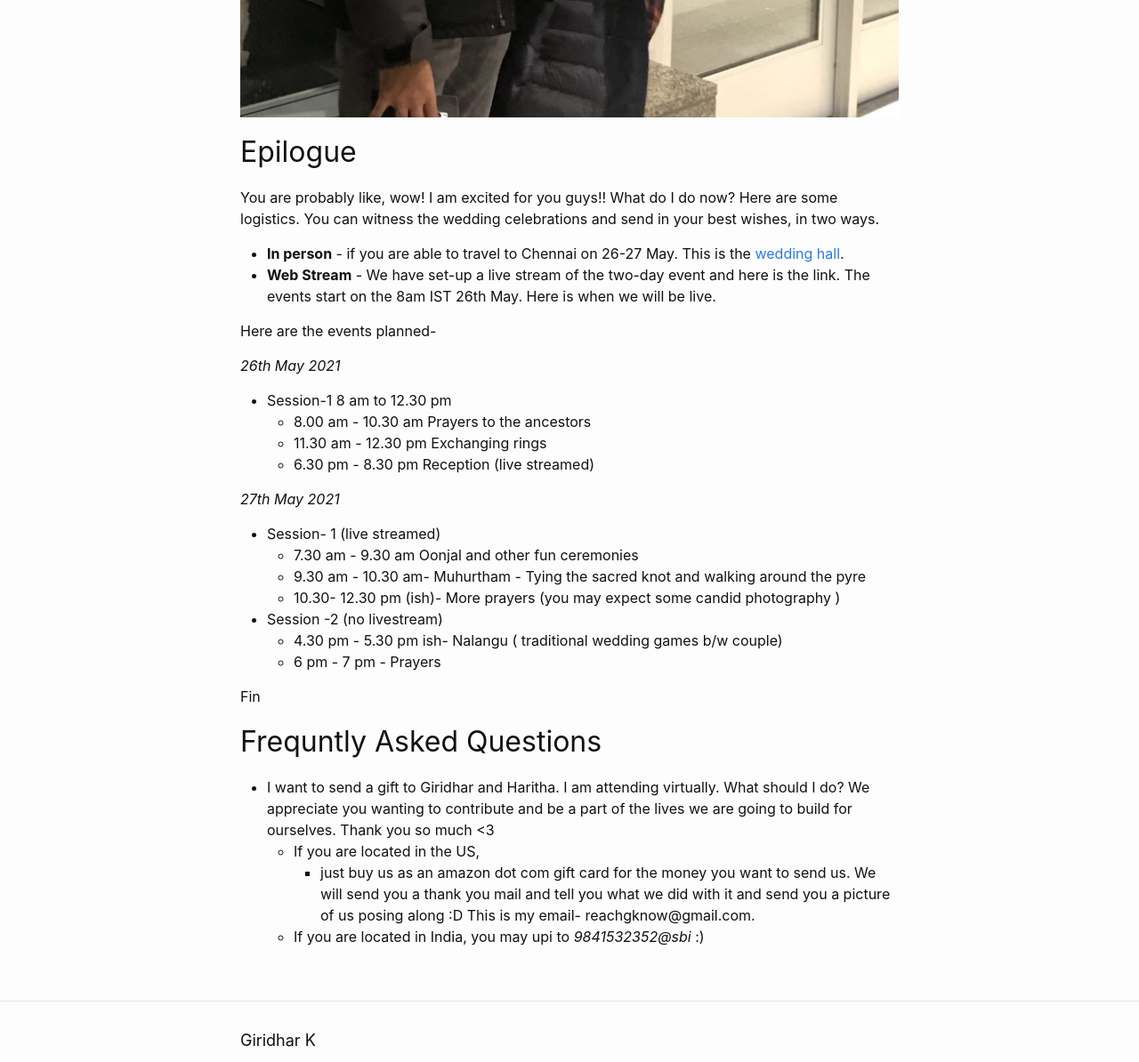
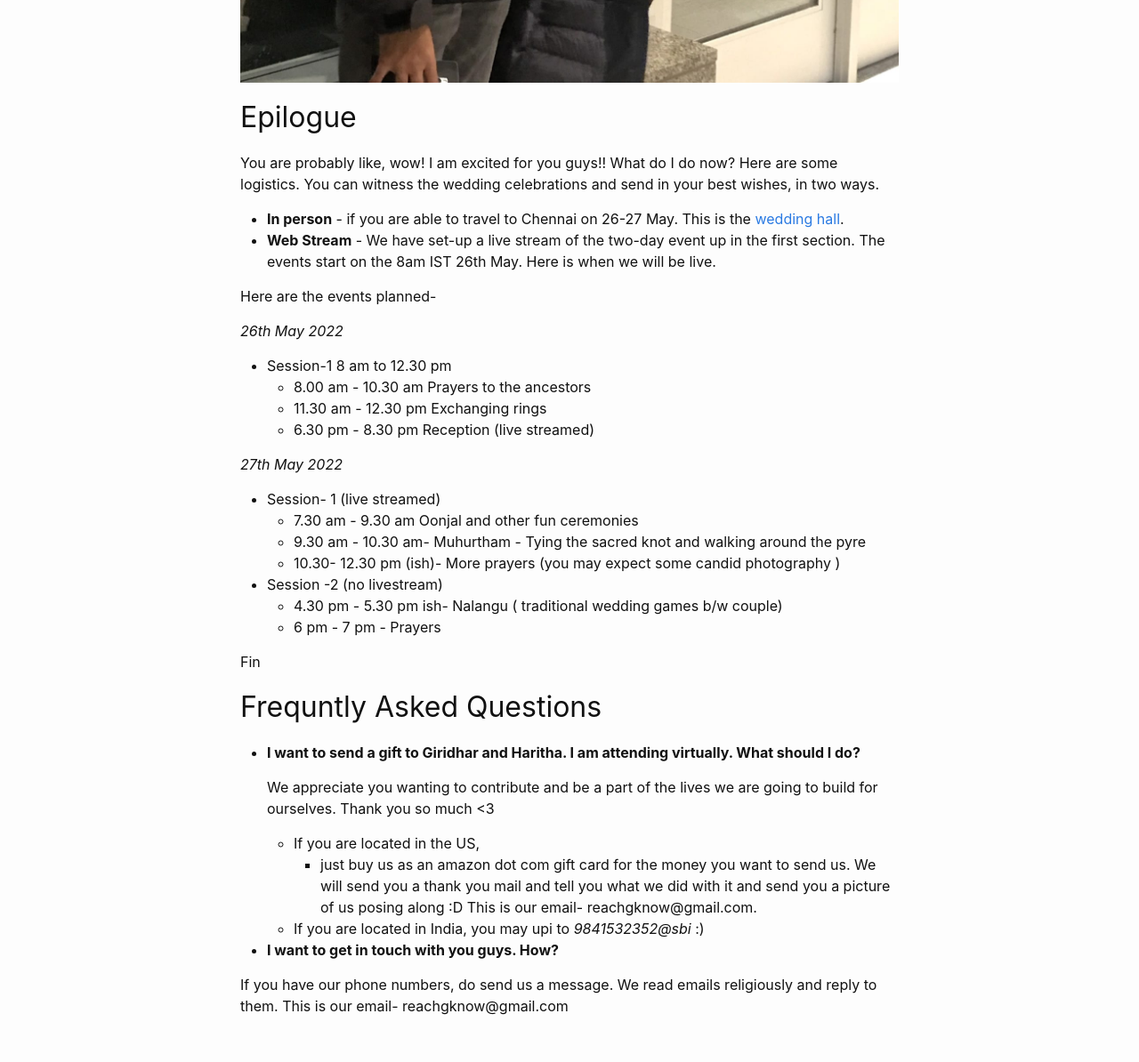
Before and after one commit to gklabs/gklabs.github.io, a Jekyll site: the page built from wedding.markdown, in a window 1280 px wide and 1400 px high, scrolled down 3940 px, cut to the strip 0-1194 px from the top of the window. Shown: the whole strip at 89% size. Built offline with Jekyll 4.4.1, drawn with Linux system fonts in a browser that asks for light colours.

Commit message:
wedding page_edits

```diff
--- a/wedding.markdown
+++ b/wedding.markdown
@@ -21,9 +21,7 @@ YESS!! I am really excited, tensed, and tiredd at the same time. As I write this
 
 ## Our Story in lazy Q&A
 
-* **Where did you guys meet?**
-
-We met in college and took same classes :)
+* **Where did you guys meet?** We met in college and took same classes :)
 
 * **What is the maplai/abbaayi and ponnu/ammayi doing ?**
 
@@ -50,18 +48,18 @@ You are probably like, wow! I am excited for you guys!! What do I do now? Here a
 You can witness the wedding celebrations and send in your best wishes, in two ways.
 
 * **In person** - if you are able to travel to Chennai on 26-27 May. This is the [wedding hall](https://goo.gl/maps/8L4FubmBxvCrftscA).
-* **Web Stream** - We have set-up a live stream of the two-day event and here is the link. The events start on the 8am IST 26th May. Here is when we will be live.
+* **Web Stream** - We have set-up a live stream of the two-day event up in the first section. The events start on the 8am IST 26th May. Here is when we will be live.
 
 Here are the events planned-
 
-*26th May 2021*
+*26th May 2022*
 
 * Session-1 8 am to 12.30 pm
   * 8.00 am - 10.30 am Prayers to the ancestors
   * 11.30 am - 12.30 pm Exchanging rings
   * 6.30 pm - 8.30 pm Reception (live streamed)
 
-*27th May 2021*
+*27th May 2022*
 
 * Session- 1 (live streamed)
   * 7.30 am - 9.30 am Oonjal and other fun ceremonies
@@ -75,9 +73,14 @@ Fin
 
 ## Frequntly Asked Questions
 
-* I want to send a gift to Giridhar and Haritha. I am attending virtually. What should I do?
+* **I want to send a gift to Giridhar and Haritha. I am attending virtually. What should I do?**
+
   We appreciate you wanting to contribute and be a part of the lives we are going to build for ourselves. Thank you so much <3
   * If you are located in the US,
-    * just buy us as an amazon dot com gift card for the money you want to send us. We will send you a thank you mail and tell you what we did with it and send you a picture of us posing along :D This is my email- reachgknow@gmail.com.
+    * just buy us as an amazon dot com gift card for the money you want to send us. We will send you a thank you mail and tell you what we did with it and send you a picture of us posing along :D This is our email- reachgknow@gmail.com.
 
   * If you are located in India, you may upi to *9841532352@sbi* :)
+
+* **I want to get in touch with you guys. How?**
+
+If you have our phone numbers, do send us a message. We read emails religiously and reply to them. This is our email-  reachgknow@gmail.com
```
